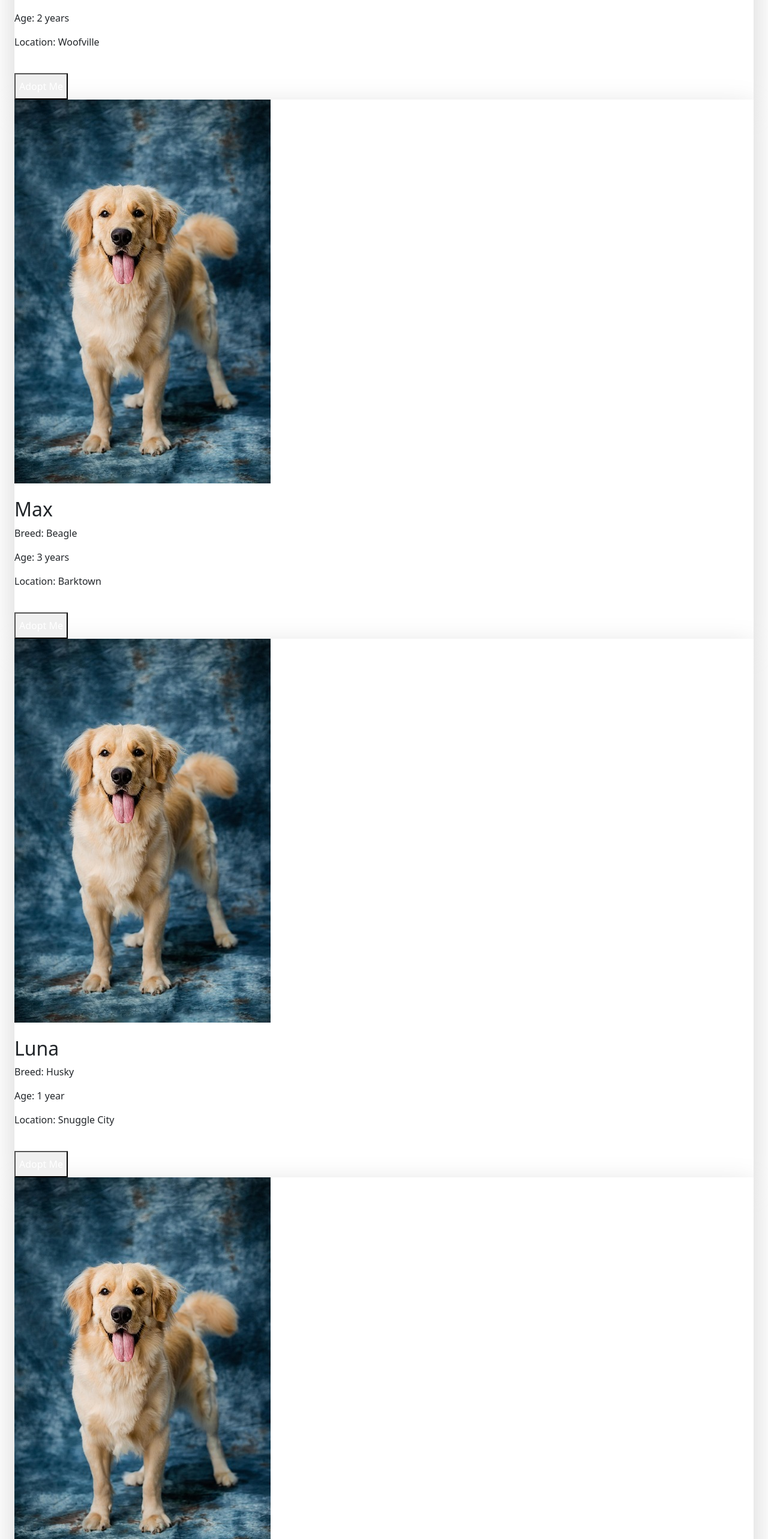
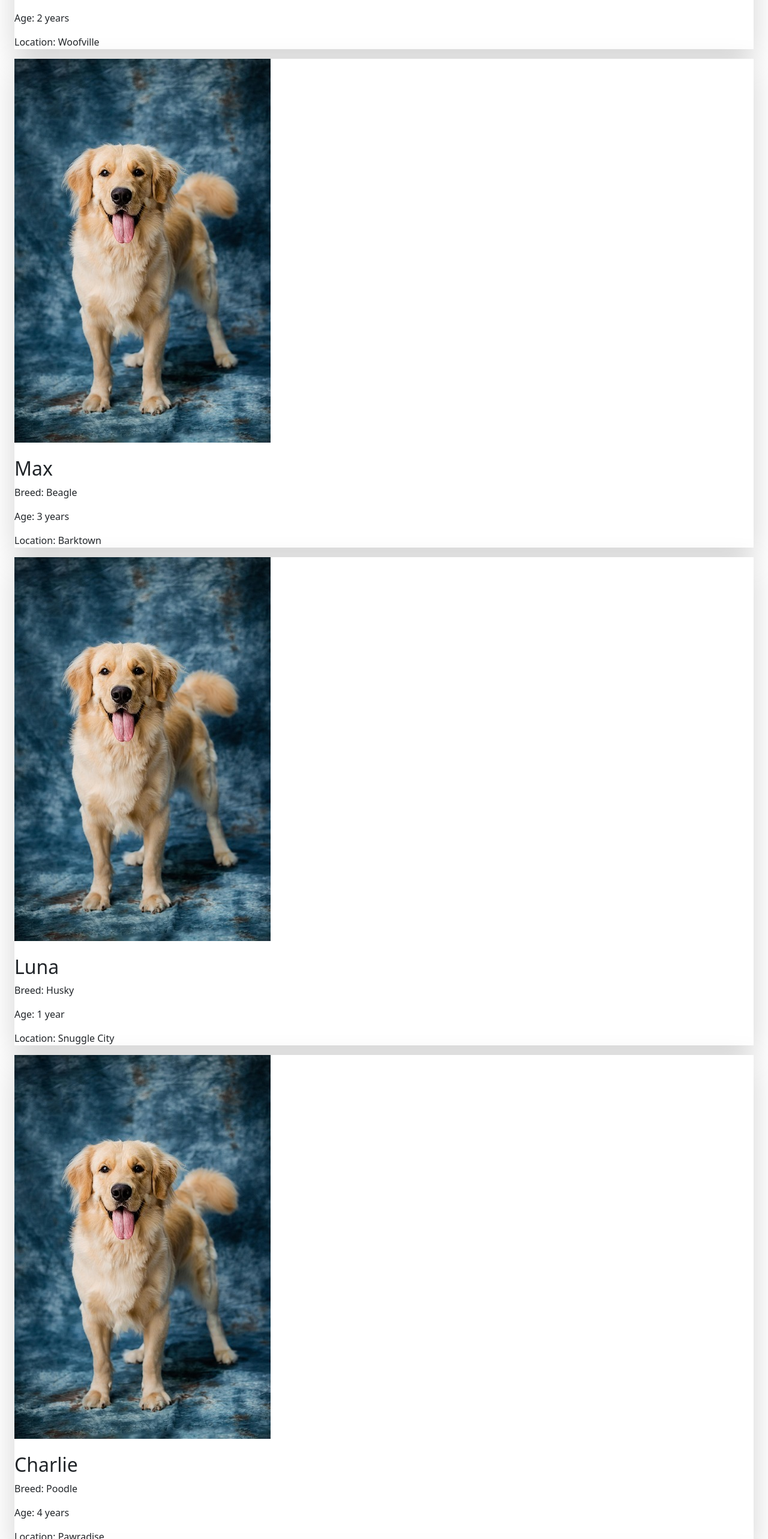
Before and after one commit to kristakorento/animal-rescue-adoption-website, a React (Vite) app: page /dog-profiles in a window 1280 px wide. Shown: the part 900-3466 px from the top of the page at 60% size. Built offline with nearby package versions, Linux system fonts and the light colour scheme.

Commit message:
Dog profiles more info button deleted.

```diff
--- a/src/Nettisivujen_Koodit/DogProfiles.jsx
+++ b/src/Nettisivujen_Koodit/DogProfiles.jsx
@@ -25,7 +25,6 @@ function DogProfiles() {
             <p className="text-gray-600">Breed: Golden Retriever</p>
             <p className="text-gray-600">Age: 2 years</p>
             <p className="text-gray-600">Location: Woofville</p>
-            <button className="mt-4 px-6 py-2 bg-blue-500 text-white rounded-full hover:bg-blue-600">Adopt Me</button>
           </div>
 
           {/* Dog Card 2 */}
@@ -35,7 +34,6 @@ function DogProfiles() {
             <p className="text-gray-600">Breed: Beagle</p>
             <p className="text-gray-600">Age: 3 years</p>
             <p className="text-gray-600">Location: Barktown</p>
-            <button className="mt-4 px-6 py-2 bg-blue-500 text-white rounded-full hover:bg-blue-600">Adopt Me</button>
           </div>
 
           {/* Dog Card 3 */}
@@ -45,7 +43,6 @@ function DogProfiles() {
             <p className="text-gray-600">Breed: Husky</p>
             <p className="text-gray-600">Age: 1 year</p>
             <p className="text-gray-600">Location: Snuggle City</p>
-            <button className="mt-4 px-6 py-2 bg-blue-500 text-white rounded-full hover:bg-blue-600">Adopt Me</button>
           </div>
 
           {/* Dog Card 4 */}
@@ -55,7 +52,6 @@ function DogProfiles() {
             <p className="text-gray-600">Breed: Poodle</p>
             <p className="text-gray-600">Age: 4 years</p>
             <p className="text-gray-600">Location: Pawradise</p>
-            <button className="mt-4 px-6 py-2 bg-blue-500 text-white rounded-full hover:bg-blue-600">Adopt Me</button>
           </div>
 
           {/* Dog Card 5 */}
@@ -65,7 +61,6 @@ function DogProfiles() {
             <p className="text-gray-600">Breed: Labrador</p>
             <p className="text-gray-600">Age: 2.5 years</p>
             <p className="text-gray-600">Location: Tailtown</p>
-            <button className="mt-4 px-6 py-2 bg-blue-500 text-white rounded-full hover:bg-blue-600">Adopt Me</button>
           </div>
 
           {/* Dog Card 6 */}
@@ -75,7 +70,6 @@ function DogProfiles() {
             <p className="text-gray-600">Breed: Border Collie</p>
             <p className="text-gray-600">Age: 5 years</p>
             <p className="text-gray-600">Location: Floofy Hills</p>
-            <button className="mt-4 px-6 py-2 bg-blue-500 text-white rounded-full hover:bg-blue-600">Adopt Me</button>
           </div>
 
         </div>
```
